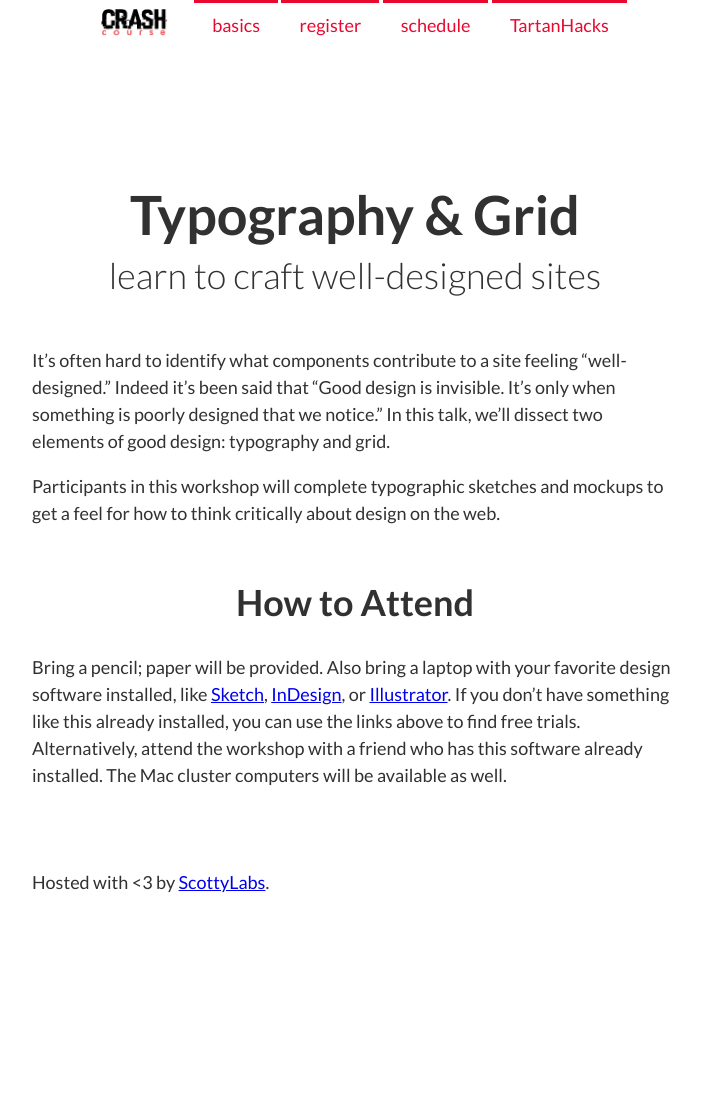
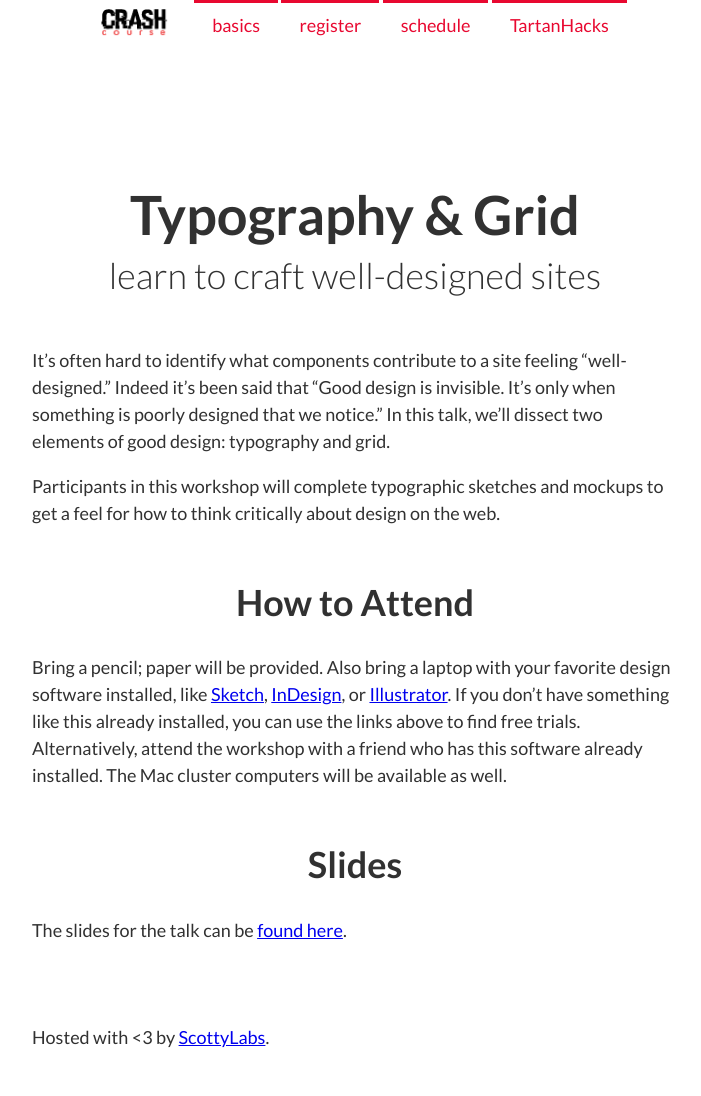
Before and after one commit to ScottyLabs/crashcourse, a Jekyll site: the page built from _talks/type-grid.md, in a window 1280 px wide. Shown: the whole page, without its empty margins (285-986 px from the left). Built offline with Jekyll 4.4.1, drawn with Linux system fonts in a browser that asks for light colours; nearby versions of some CDN libraries; before the commit the page ends 941 px from its top, so only the background shows below that.

Commit message:
Add Typography & Grid slides

```diff
--- a/_talks/type-grid.md
+++ b/_talks/type-grid.md
@@ -22,3 +22,9 @@ design software installed, like [Sketch](https://www.sketchapp.com/),
 like this already installed, you can use the links above to find free trials.
 Alternatively, attend the workshop with a friend who has this software already
 installed. The Mac cluster computers will be available as well.
+
+## Slides
+
+The slides for the talk can be [found here][slides].
+
+[slides]: {{ site.baseurl }}/assets/type-grid.pdf
```
Also changed, not shown: 1 other file.
